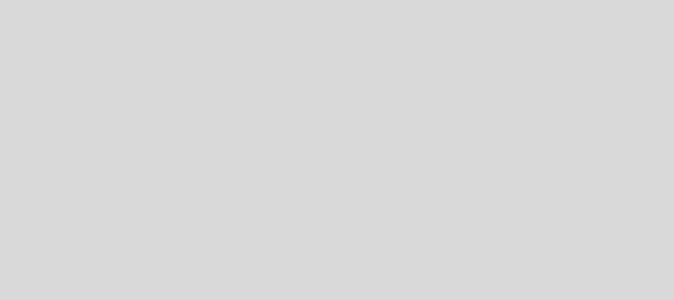
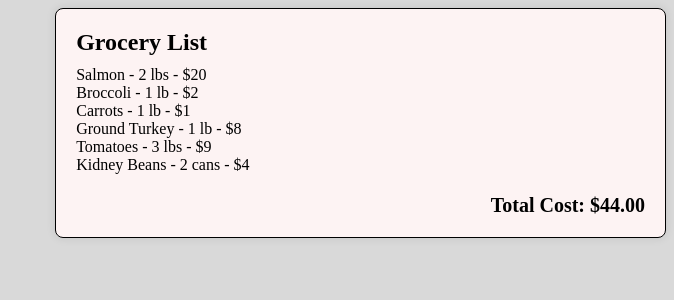
Before and after one commit to Solomonbutler13/NutriBuddy-, a React (Vite) app in the folder FrontEnd/: page /grocerylist in a window 1280 px wide. Before the commit this address had no page. Shown: the top 300 px of the page, without its empty margins (606-1280 px from the left). Built offline with nearby package versions, Linux system fonts and the light colour scheme.

Commit message:
front end completion of grocery list and cost calculator

```diff
--- a/FrontEnd/src/App.jsx
+++ b/FrontEnd/src/App.jsx
@@ -5,6 +5,9 @@ import './index.css'
 // Importing all the component pages here as we make them
 import Login from './assets/components/login.jsx'
 import SignUp from './assets/components/signup.jsx'
+
+// Importing grocery list
+import GroceryList from './assets/components/groceryList.jsx';
 
 export default function App() {
 
@@ -14,6 +17,8 @@ export default function App() {
       <Routes>
         <Route path='/' element={<Login />} />
         <Route path='/signup' element={<SignUp />} />
+        <Route path='/grocerylist' element = {<GroceryList />} />
+
       </Routes>
     </Router>
     </>
--- /dev/null
+++ b/FrontEnd/src/assets/components/GroceryList.css
@@ -0,0 +1,53 @@
+/* GroceryList Component CSS */
+
+/* Styling for the grocery list container */
+.grocery-list {
+    background-color: #fdf3f3; /* Set background color */
+    border: 1px solid black; /* Add border */
+    border-radius: 8px; /* Add border radius for rounded corners */
+    padding: 20px; /* Add padding inside the container */
+    width: 45%; /* Set width of the container */
+    box-shadow: 0px 0px 10px rgba(0, 0, 0, 0.1); /* Add box shadow for depth effect */
+    overflow-y: auto; /* Enable vertical scrollbar when content exceeds container height */
+    position: relative; /* Set position relative for absolute positioning of child elements */
+    margin-left: auto; /* Align to the right side of the container */
+  }
+
+  /* Styling for the grocery list title */
+  .grocery-list h2 {
+    margin-top: 0; /* Remove top margin */
+    font-size: 24px; /* Set font size */
+    color: black; /* Set text color */
+    margin-bottom: 10px; /* Add bottom margin */
+  }
+
+  /* Styling for the list of grocery items */
+  .grocery-items {
+    list-style-type: none; /* Remove bullet points */
+    padding: 0; /* Remove default padding */
+    margin: 0; /* Remove default margin */
+  }
+
+  /* Styling for each grocery item */
+  .grocery-item {
+    font-size: 16px; /* Set font size */
+    color: black; /* Set text color */
+  }
+
+  /* Styling for the cost of each grocery item */
+  .grocery-item span {
+    color: black; /* Set text color */
+  }
+
+  /* Styling for the total cost display */
+  .total-cost {
+    margin-top: 20px; /* Add top margin */
+    text-align: right; /* Align total cost to the right */
+    font-size: 20px;
+  }
+
+  /* Styling for the total cost text */
+  .total-cost strong {
+    font-weight: bold; /* Set font weight */
+    color: black; /* Set text color */
+  }
--- a/FrontEnd/src/assets/components/groceryList.jsx
+++ b/FrontEnd/src/assets/components/groceryList.jsx
@@ -9,15 +9,10 @@
 //     - List of grocery items with quantity and estimated cost
 //     - Total cost display
 
+import React, { useState, useEffect } from 'react';
+import './GroceryList.css'; // CSS file
 
-// Notes for wednesday coding
-
-// create my own mock grocery list data
-// this can test if the grocery list data works
-// ask to for an understanding of vs code / github initializing
-
-import React, { useState, useEffect } from 'react';
-
+// Define the GroceryList component
 const GroceryList = ({ weeklyMealPlan }) => {
   // State for managing grocery items and total cost
   const [items, setItems] = useState([]);
@@ -43,7 +38,6 @@ const GroceryList = ({ weeklyMealPlan }) => {
         { name: 'Kidney Beans', quantity: 2, unit: 'cans', costPerUnit: 2 }
       ]
     }
-    // If i need then add more stubbed recipes
   ];
 
   // UseEffect hook to initialize grocery list data
@@ -68,7 +62,6 @@ const GroceryList = ({ weeklyMealPlan }) => {
     }
   }, [weeklyMealPlan]);
 
-
   // Function to calculate total cost based on the items in the list
   useEffect(() => {
     let cost = 0;
@@ -81,16 +74,20 @@ const GroceryList = ({ weeklyMealPlan }) => {
 
   return (
     <div className="grocery-list">
+      {/* Grocery list title */}
       <h2>Grocery List</h2>
-      <ul>
+      {/* List of grocery items */}
+      <ul className="grocery-items">
         {items.map((item, index) => (
-          <li key={index}>
+          <li key={index} className="grocery-item">
+            {/* Display each grocery item with quantity and cost */}
             {item.name} - {item.quantity} {item.unit}
             <span> - ${item.quantity * item.costPerUnit.toFixed(2)}</span>
           </li>
         ))}
       </ul>
-      <div>
+      {/* Total cost display */}
+      <div className="total-cost">
         <strong>Total Cost: ${totalCost.toFixed(2)}</strong>
       </div>
     </div>
```
